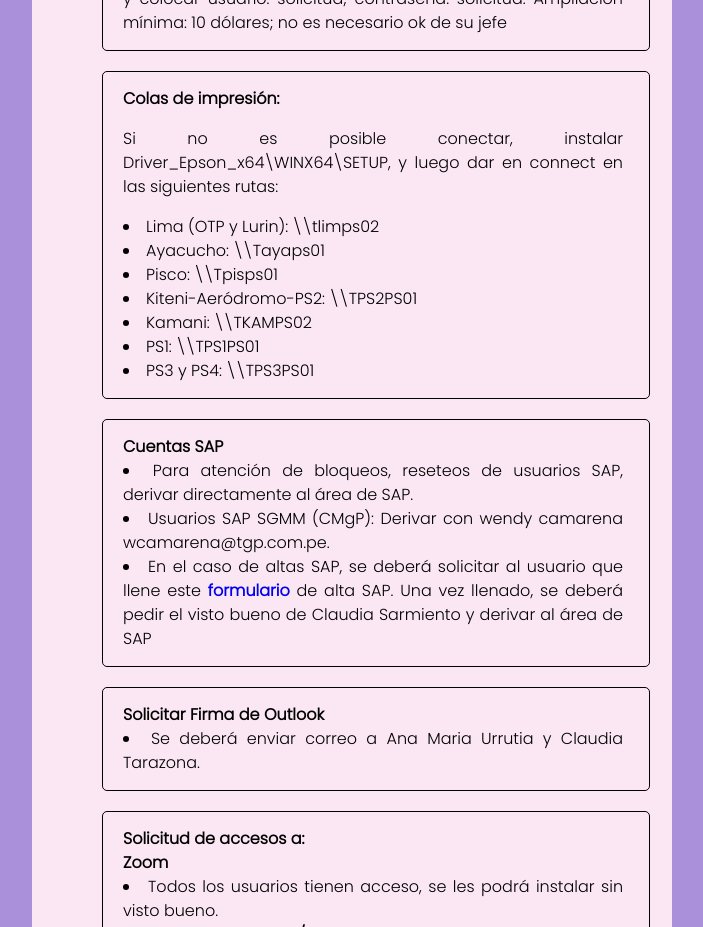
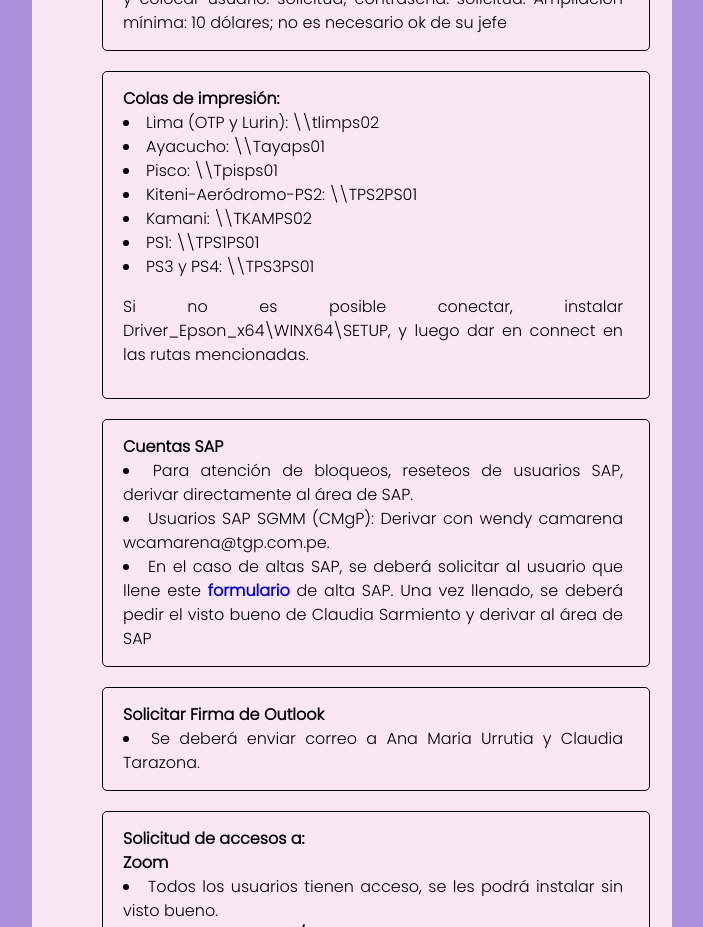
Before and after one commit to AlexandraCynthia/guia, a React (Create React App) app: page /home in a window 1280 px wide. Shown: the part 4800-5727 px from the top of the page, without its empty margins (288-991 px from the left). Built offline with nearby package versions, Linux system fonts and the light colour scheme; a web font is replaced by a local one.

Commit message:
correcciones

```diff
--- a/src/pages/Documentos.js
+++ b/src/pages/Documentos.js
@@ -10,7 +10,6 @@
             <li><b><a href="https://res.cloudinary.com/dgxnatqij/raw/upload/v1707423322/Guia/FORMULARIO_CREACION_DE_CUENTA_SAP_vybt2q.docx">Formulario de alta SAP</a></b> </li>
             <li><b><a href="https://res.cloudinary.com/dgxnatqij/raw/upload/v1708640255/Declaraci%C3%B3n_Jurada_Simple_perdida_nwex3z.docx">Declaración jurada de pérdida</a></b> </li>
             <li><b><a href="https://res.cloudinary.com/dgxnatqij/raw/upload/v1708640261/Modelo_de_Declaraci%C3%B3n_Jurada_de_Hardware_y_Software_a4j7a4.docx">Declaración jurada de Hardware y software</a></b> </li>
-            <li><b><a href="https://docs.google.com/spreadsheets/d/1hugzd8GBVpFFciFk5namez1ItiRcv0KnwNCQ4UaUyUk/edit#gid=298350456" target='_blank'>Tickets diarios en N1</a></b> </li>
             <li><b><a href="https://res.cloudinary.com/dgxnatqij/raw/upload/v1708640430/Requerimientos_WHD_relevamiento_ke7yjy.xlsx">Gestión de Tickets Telecomunicaciones</a></b> </li>
             <li><b><a href="https://res.cloudinary.com/dgxnatqij/raw/upload/v1708640547/Instructivo_conectar_un_equipo_Android_a_la_red_TGP_MOBILE_1_v3krg2.pptx">Guía para conectar celulares a red Tgp_wlan</a></b> </li>
             <li><b><a href="https://res.cloudinary.com/dgxnatqij/raw/upload/v1708640616/Categor%C3%ADasServicedesk_ve1xei.xlsx">Matriz de escalamiento N1</a></b> </li>
--- a/src/pages/Home.js
+++ b/src/pages/Home.js
@@ -180,7 +180,6 @@
 
             <div className="cuadrotexto">
               <b>Colas de impresión:</b>
-              <p>Si no es posible conectar, instalar Driver_Epson_x64\WINX64\SETUP, y luego dar en connect en las siguientes rutas: </p>
               <li>Lima (OTP y Lurin):  \\tlimps02</li>
               <li>Ayacucho: \\Tayaps01</li>
               <li>Pisco: \\Tpisps01</li>
@@ -188,6 +187,8 @@
               <li>Kamani: \\TKAMPS02</li>
               <li>PS1: \\TPS1PS01</li>
               <li>PS3 y PS4: \\TPS3PS01</li>
+              <p>Si no es posible conectar, instalar Driver_Epson_x64\WINX64\SETUP, y luego dar en connect en las rutas mencionadas. </p>
+
             </div>
 
             <div className="cuadrotexto">
```
